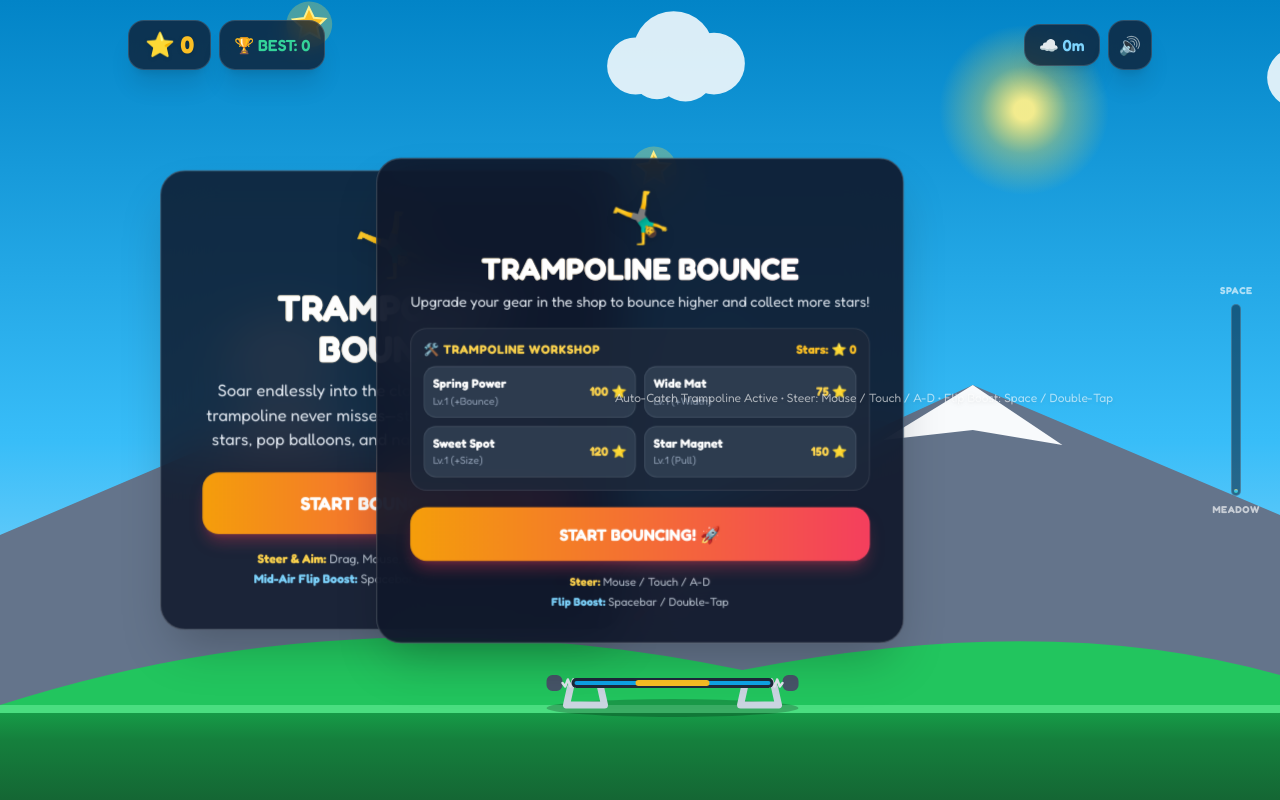
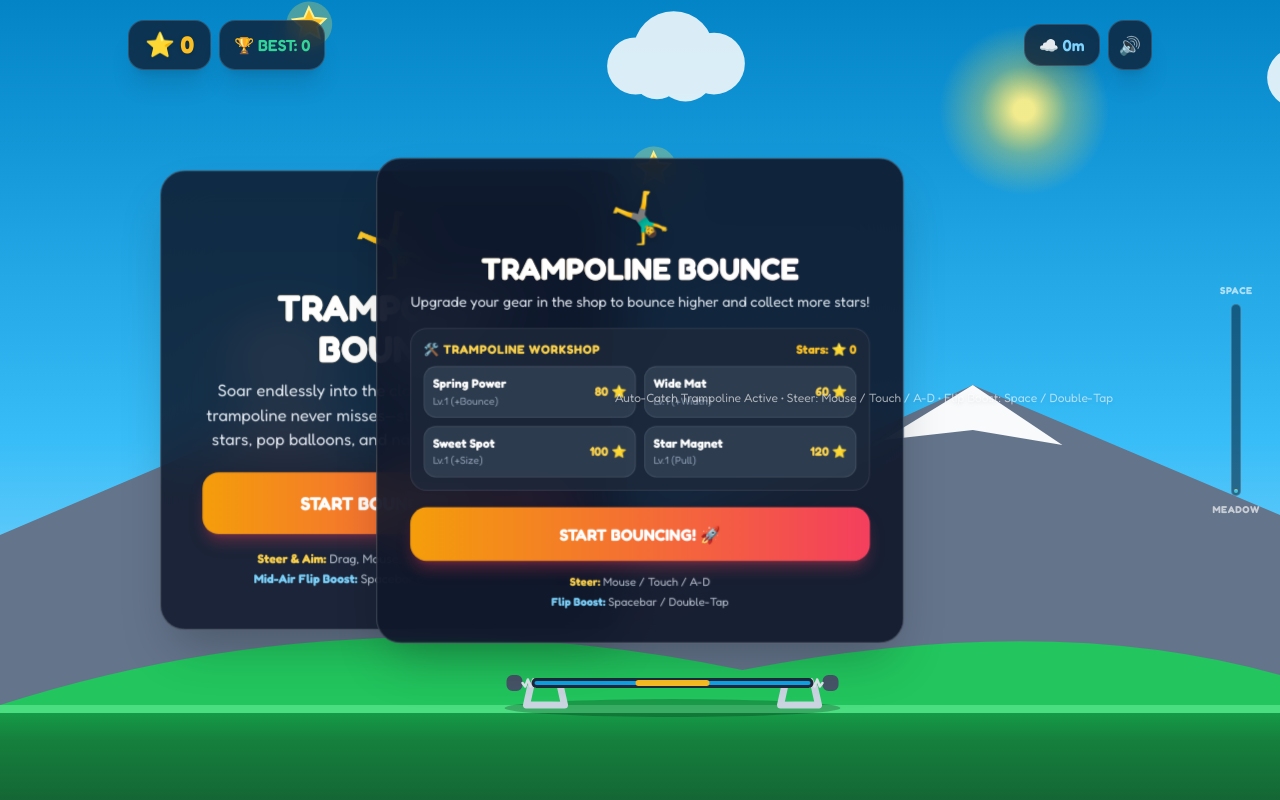
Before and after one commit to SterlingBananas/trampoline-game, a plain HTML site: page index.html in a window 1280 px wide. Drawn offline with nearby package versions, Linux system fonts and the light colour scheme.

Commit message:
Implement resetGame function for game state reset
Added resetGame function to initialize game state and player attributes.

```diff
--- a/index.html
+++ b/index.html
@@ -577,6 +577,48 @@
 
             updateHUD();
         }
+ function resetGame() {
+            resizeCanvas();
+            score = 0;
+            altitude = 0;
+            maxAltitude = 0;
+            combo = 1;
+            cameraY = 0;
+            screenShake = 0;
+
+            const widthBonus = (upgrades.width - 1) * 16;
+            trampoline.width = Math.min(320, Math.max(180, width * 0.25 + widthBonus));
+            trampoline.sweetSpotWidth = 68 + (upgrades.sweet - 1) * 14;
+            trampoline.x = width / 2;
+            trampoline.y = groundY - 26;
+            trampoline.dip = 0;
+            trampoline.dipVelocity = 0;
+
+            player.x = width / 2;
+            player.y = trampoline.y - 130;
+            player.vx = 0;
+            player.vy = 0;
+            player.rotation = 0;
+            player.spinSpeed = 0;
+            player.squashX = 1;
+            player.squashY = 1;
+            player.canFlutter = true;
+            player.scarfPoints = Array.from({ length: 6 }, (_, i) => ({
+                x: player.x - i * 6,
+                y: player.y + 8
+            }));
+
+            collectibles = [];
+            floatingTexts = [];
+            particles = [];
+            initScenery();
+            highestGeneratedY = groundY - 240;
+            spawnSkyBand(highestGeneratedY, highestGeneratedY - 2600);
+            highestGeneratedY -= 2600;
+
+            updateHUD();
+            updateShopUI();
+        }
 
         function startGame() {
             ensureAudio();
@@ -584,8 +626,9 @@
             gameState = 'PLAYING';
             startScreen.classList.add('hidden');
             gameOverScreen.classList.add('hidden');
-            // Initial gentle bounce boost
-            player.vy = -780;
+            // Initial bounce boost influenced by height upgrade
+            const heightBonus = (upgrades.height - 1) * 45;
+            player.vy = -780 - heightBonus;
             trampoline.dip = 22;
             playBounceSound(true, 1);
             spawnBurst(trampoline.x, trampoline.y, '#fbbf24', 18, 1.1);
@@ -593,6 +636,7 @@
 
         startBtn.addEventListener('click', startGame);
         restartBtn.addEventListener('click', startGame);
+
 
         function updateHUD() {
             scoreDisplay.textContent = Math.floor(score).toLocaleString();
```
